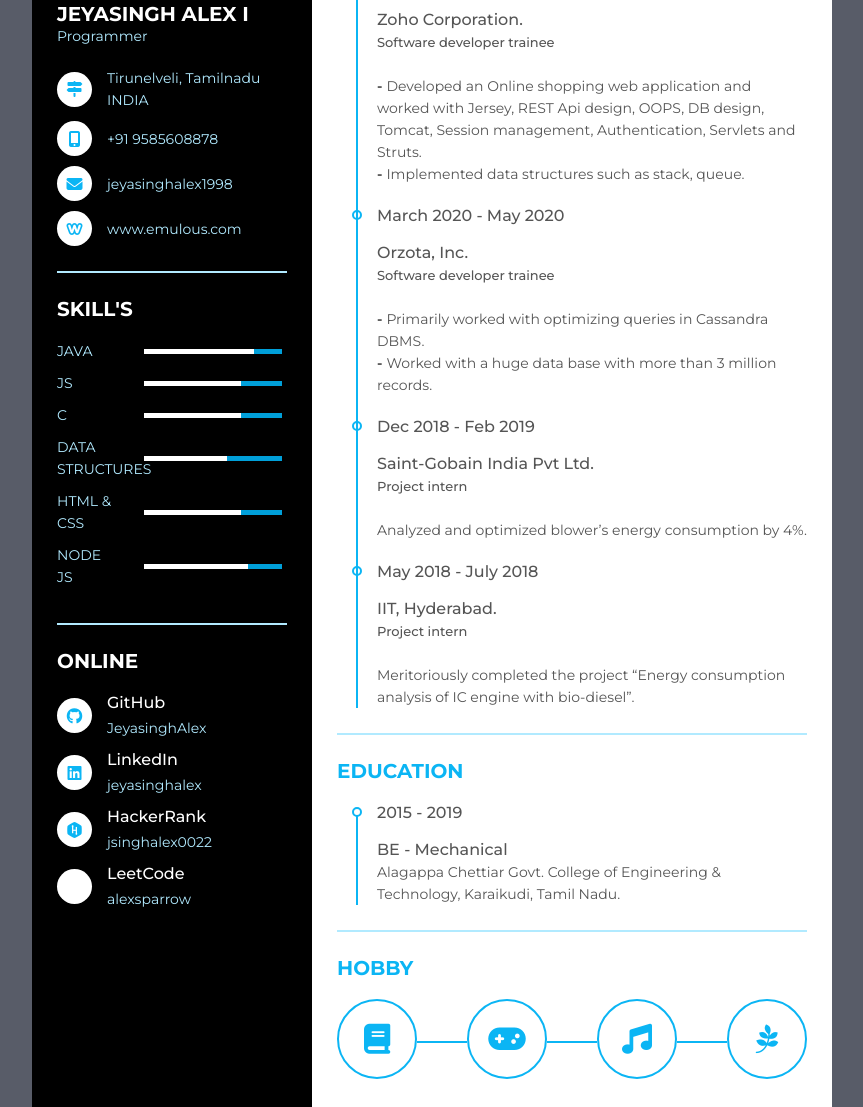
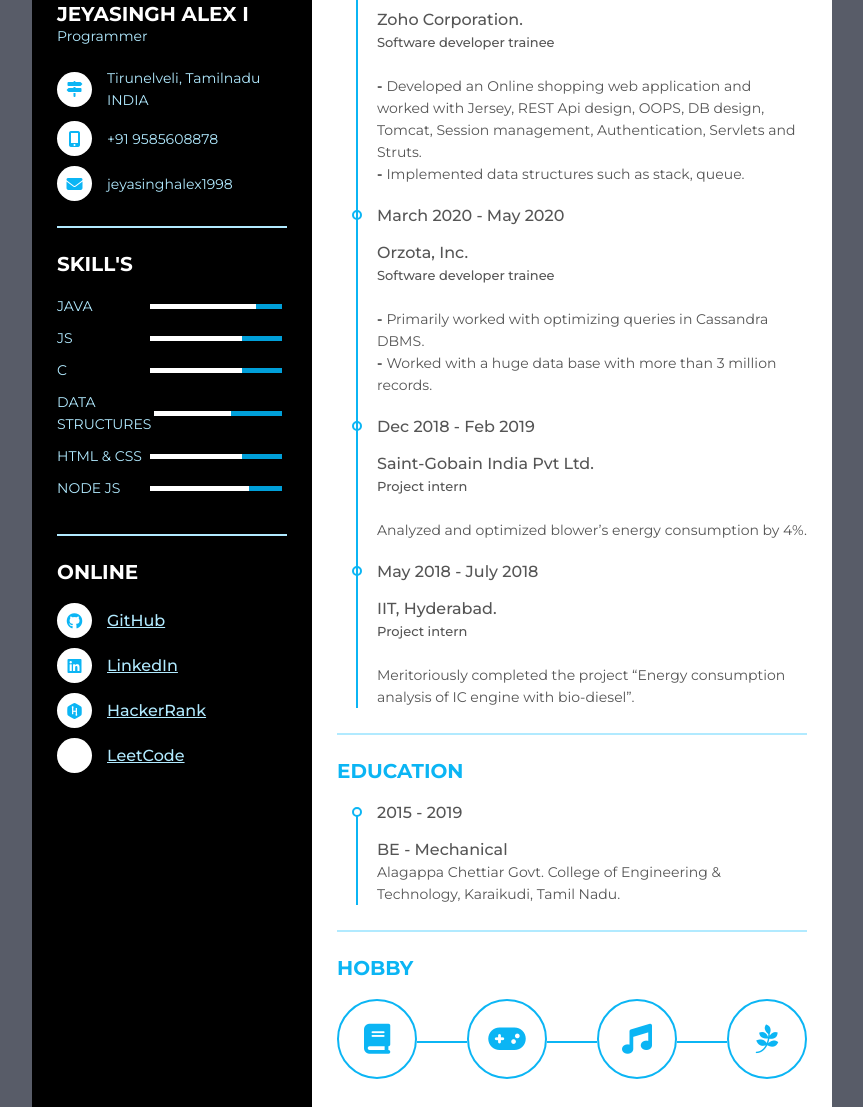
Before and after one commit to JeyasinghAlex/Resume, a plain HTML site: page index.html in a window 1280 px wide. Shown: the part 352-1459 px from the top of the page, without its empty margins (208-1071 px from the left). Drawn offline with Linux system fonts and the light colour scheme; some icons are missing.

Commit message:
remove website

```diff
--- a/index.html
+++ b/index.html
@@ -46,14 +46,14 @@
                 jeyasinghalex1998
               </div>
             </li>
-            <li>
+            <!-- <li>
               <div class="icon">
                 <i class="fab fa-weebly"></i>
               </div>
               <div class="data">
                 www.emulous.com
               </div>
-            </li>
+            </li> -->
           </ul>
         </div>
         <div class="resume_item resume_skills">
@@ -121,8 +121,7 @@
                 <i class="fab fa-github"></i>
               </div>
               <div class="data">
-                <p class="semi-bold">GitHub</p>
-                <p>JeyasinghAlex</p>
+                <p><a class="semi-bold" href="https://www.github.com/JeyasinghAlex/" target="_blank">GitHub</a></p>
               </div>
             </li>
 
@@ -131,8 +130,7 @@
                 <i class="fab fa-linkedin"></i>
               </div>
               <div class="data">
-                <p class="semi-bold">LinkedIn</p>
-                <p>jeyasinghalex</p>
+                <p><a class="semi-bold" href="https://www.linkedin.com/in/jeyasinghalex/" target="_blank">LinkedIn</a></p>
               </div>
             </li>
             <li>
@@ -140,8 +138,7 @@
                 <i class="fab fa-hackerrank"></i>
               </div>
               <div class="data">
-                <p class="semi-bold">HackerRank</p>
-                <p>jsinghalex0022</p>
+                <p><a class="semi-bold" href="https://www.hackerrank.com/jsinghalex0022" target="_blank">HackerRank</a></p>
               </div>
             </li>
             <li>
@@ -149,8 +146,7 @@
                 <i class="fab fa-leetcode"></i>
               </div>
               <div class="data">
-                <p class="semi-bold">LeetCode</p>
-                <p>alexsparrow</p>
+                <p><a class="semi-bold" href="https://leetcode.com/alexsparrow/" target="_blank">LeetCode</a></p>
               </div>
             </li>
           </ul>
--- a/styles.css
+++ b/styles.css
@@ -117,7 +117,7 @@
 }
 
 .resume .resume_left .resume_skills ul li .skill_name {
-  width: 25%;
+  width: 40%;
 }
 
 .resume .resume_left .resume_skills ul li .skill_progress {
@@ -140,8 +140,12 @@
   background: #fff;
 }
 
+/*.resume .resume_left .resume_social .semi-bold {
+  color: #fff;
+  margin-bottom: 3px;
+}*/
 .resume .resume_left .resume_social .semi-bold {
-  color: #fff;
+  color:  #b1eaff;
   margin-bottom: 3px;
 }
 
```
